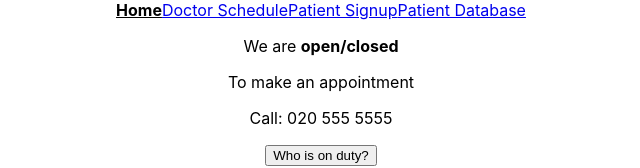
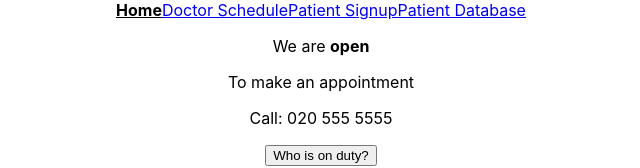
Before and after one commit to JasonNelemans/practiceproject-week3, a React (Create React App) app: page /home in a window 1280 px wide. Shown: the top 168 px of the page, without its empty margins (319-959 px from the left). Built offline with nearby package versions, Linux system fonts and the light colour scheme; the HTML template or start-up script is replaced by a standard one.

Commit message:
added dynamic time to ContactDetails component

```diff
--- a/src/Components/ContactDetails.js
+++ b/src/Components/ContactDetails.js
@@ -1,9 +1,19 @@
 import React from 'react';
 
 export default function ContactDetails() {
+
+  const today = new Date();
+  const time = today.getHours()
+  let hours;
+  if(time > 8 && time < 17) {
+    hours = 'open';
+  } else {
+    hours = 'closed';
+  }
+
   return (
     <div className="ContactDetails">
-      <p>We are <strong>open/closed</strong></p>
+      <p>We are <strong>{hours}</strong></p>
       <p>To make an appointment</p>
       <p>Call: 020 555 5555</p>
     </div>
```
